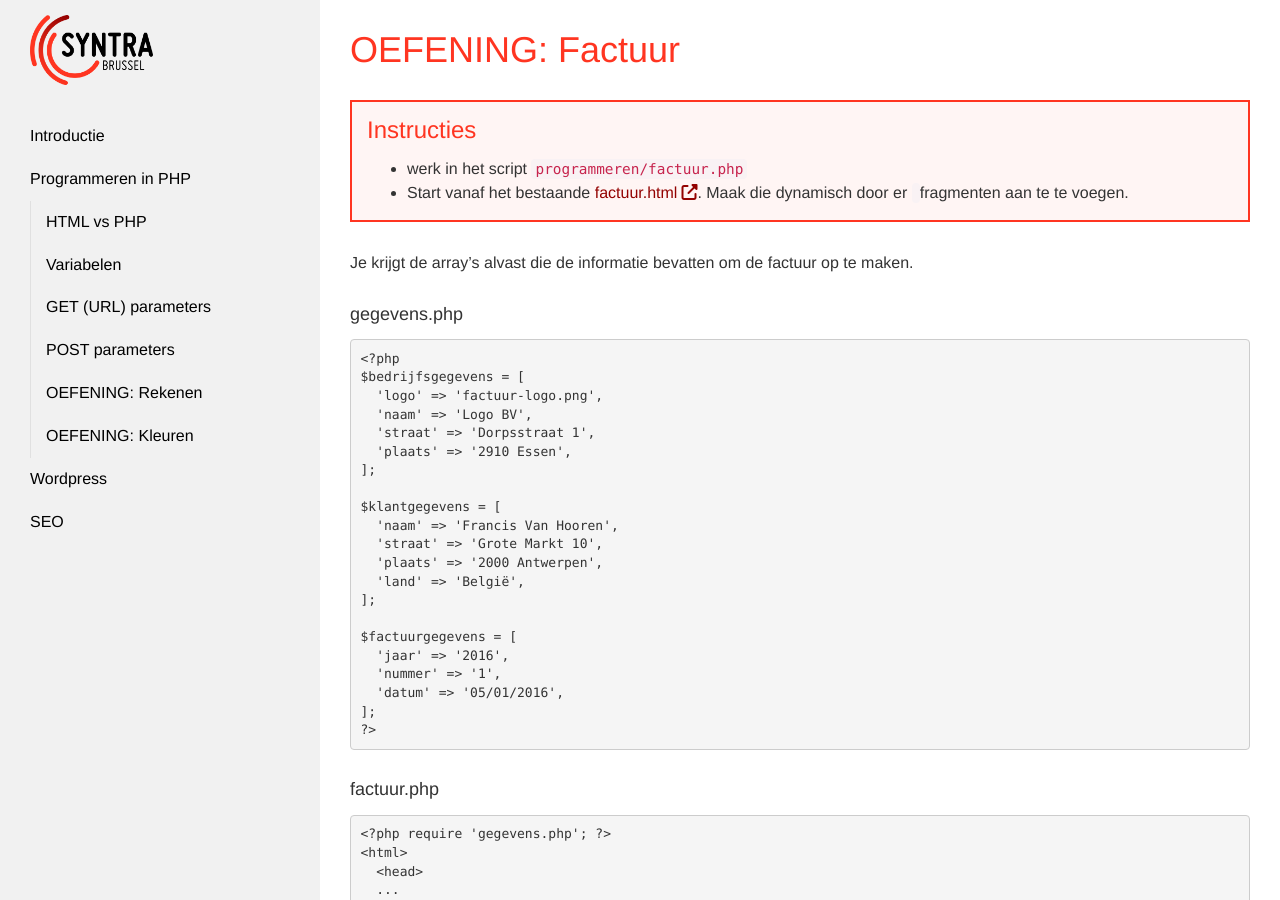
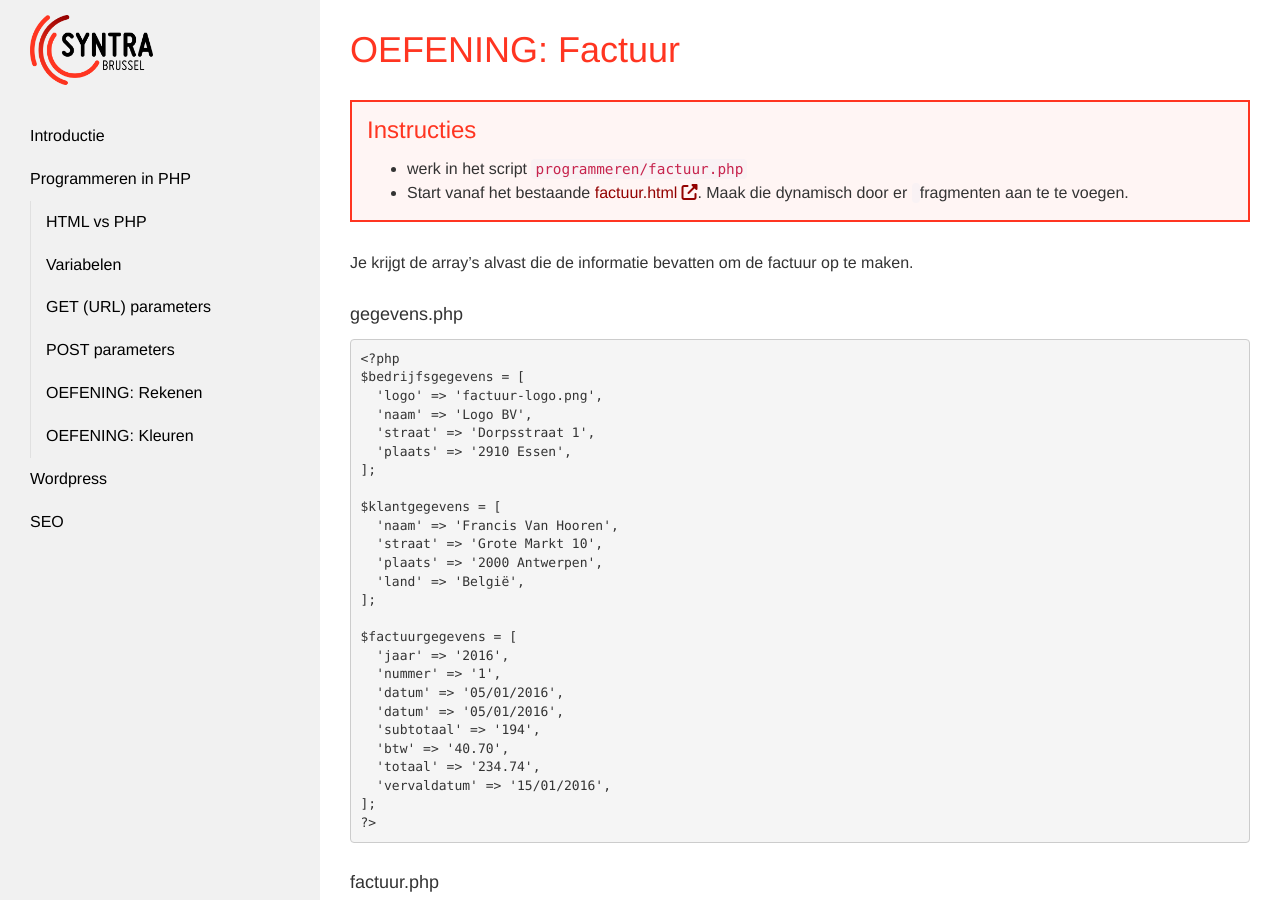
Before and after one commit to Syntra-Brussel/dynamische-webtechnieken, a Jekyll site: the page built from programmeren/oefening-factuur.md, in a window 1280 px wide and 900 px high. Built offline with Jekyll 4.4.1, drawn with Linux system fonts in a browser that asks for light colours; nearby versions of some CDN libraries; a script that is not in the unit is left out.

Commit message:
Update oefening-factuur.md

```diff
--- a/programmeren/oefening-factuur.md
+++ b/programmeren/oefening-factuur.md
@@ -36,6 +36,11 @@ $factuurgegevens = [
   'jaar' => '2016',
   'nummer' => '1',
   'datum' => '05/01/2016',
+  'datum' => '05/01/2016',
+  'subtotaal' => '194',
+  'btw' => '40.70',
+  'totaal' => '234.74',
+  'vervaldatum' => '15/01/2016',
 ];
 ?&gt;
 </pre>
```
